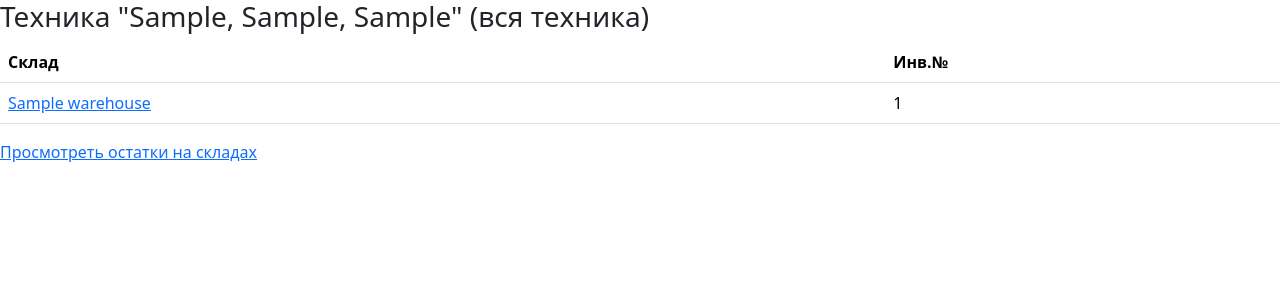
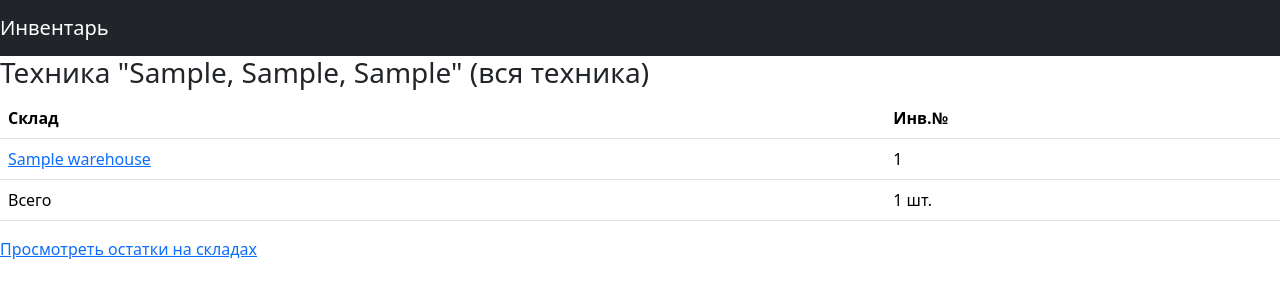
Before and after one commit to Serafim840/warehouses, a Django app: page /item/1/ in a window 1280 px wide. Shown: the top 300 px of the page. Run offline with Django 4.2, Linux system fonts and the light colour scheme; tables that the repository leaves empty hold one stand-in row (Sample ...).

Commit message:
панель навигации и оформление

```diff
--- a/warehouses/webapp/templates/base.html
+++ b/warehouses/webapp/templates/base.html
@@ -8,6 +8,12 @@
     <title>{% block title %}{% endblock %}</title>
 </head>
 <body>
+    <nav class="navbar navbar-dark bg-dark">
+        <a class="navbar-brand" href="{% url 'index' %}">Инвентарь</a>
+      </nav>
+
+
+
     {% block body %}{% endblock %}
     <script src="https://cdn.jsdelivr.net/npm/bootstrap@5.3.0-alpha1/dist/js/bootstrap.bundle.min.js" integrity="sha384-w76AqPfDkMBDXo30jS1Sgez6pr3x5MlQ1ZAGC+nuZB+EYdgRZgiwxhTBTkF7CXvN" crossorigin="anonymous"></script>
 </body>
--- a/warehouses/webapp/templates/create_item.html
+++ b/warehouses/webapp/templates/create_item.html
@@ -3,6 +3,7 @@
 {% block title %}Добавить новый тип техники{% endblock %}
 
 {% block body %}
+    <h2>Новый тип техники</h2>
     <form action="{% url 'create item' %}" method="post">
     {% csrf_token %}
         <div class="form-group row">
--- a/warehouses/webapp/templates/index.html
+++ b/warehouses/webapp/templates/index.html
@@ -40,10 +40,11 @@
                 <td>{{ item.brand }}</td>
                 <td>{{ item.country }}</td>
                 <td>{{ item.model }}</td>
-                <td>{{ item.item_count }}</td>
+                <td>{{ item.item_count }} шт.</td>
                 </tr>
             {% endfor %}
             </tbody>
         </table>
+        <a href="{% url 'create item' %}">Добавить новую единицу</a>
     {% endif %}
 {% endblock %}
--- a/warehouses/webapp/templates/item.html
+++ b/warehouses/webapp/templates/item.html
@@ -23,7 +23,7 @@
                     <tr>
                         <td><a href="{% url 'warehouse info' result.id %}">{{ result.name }}</a></td>
                         <td>
-                            {{ result.item_count }}
+                            {{ result.item_count }} шт.
                         </td>
                     </tr>
                 {% endfor %}
@@ -37,7 +37,16 @@
                     </tr>
                 {% endfor %}
             {%endif%}
+
             </tbody>
+            <tfoot>
+                <tr>
+                    <td>Всего</td>
+                    <td>
+                        {{ results|length }} шт.
+                    </td>
+                </tr>
+            </tfoot>
         </table>
 
 
--- a/warehouses/webapp/templates/warehouse.html
+++ b/warehouses/webapp/templates/warehouse.html
@@ -61,5 +61,6 @@
     <a href="{% url 'warehouse info' warehouse.id %}">Просмотреть всю технику</a>
     {% else %}
     <a href="{% url 'warehouse count' warehouse.id %}">Просмотреть остатки по каждой единице</a>
-    {% endif %}
+    {% endif %}<br>
+    <a href="{% url 'add items' warehouse.id %}">Прибытие оборудования</a>
 {% endblock %}
```
